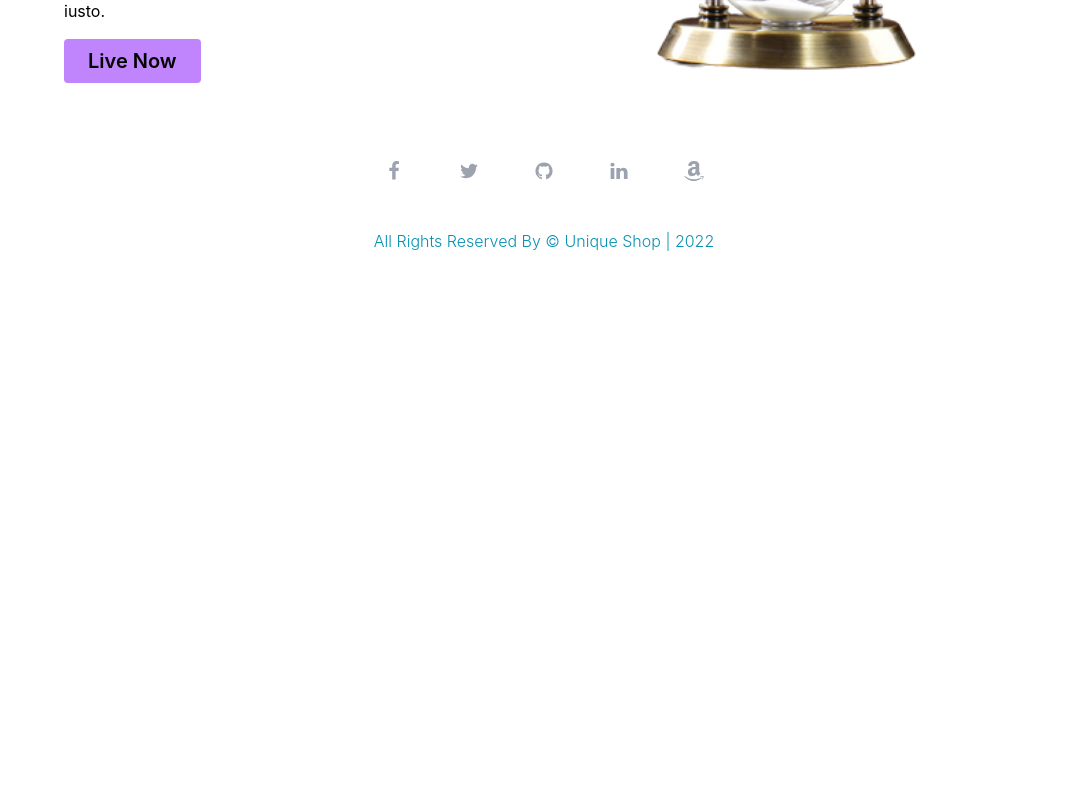
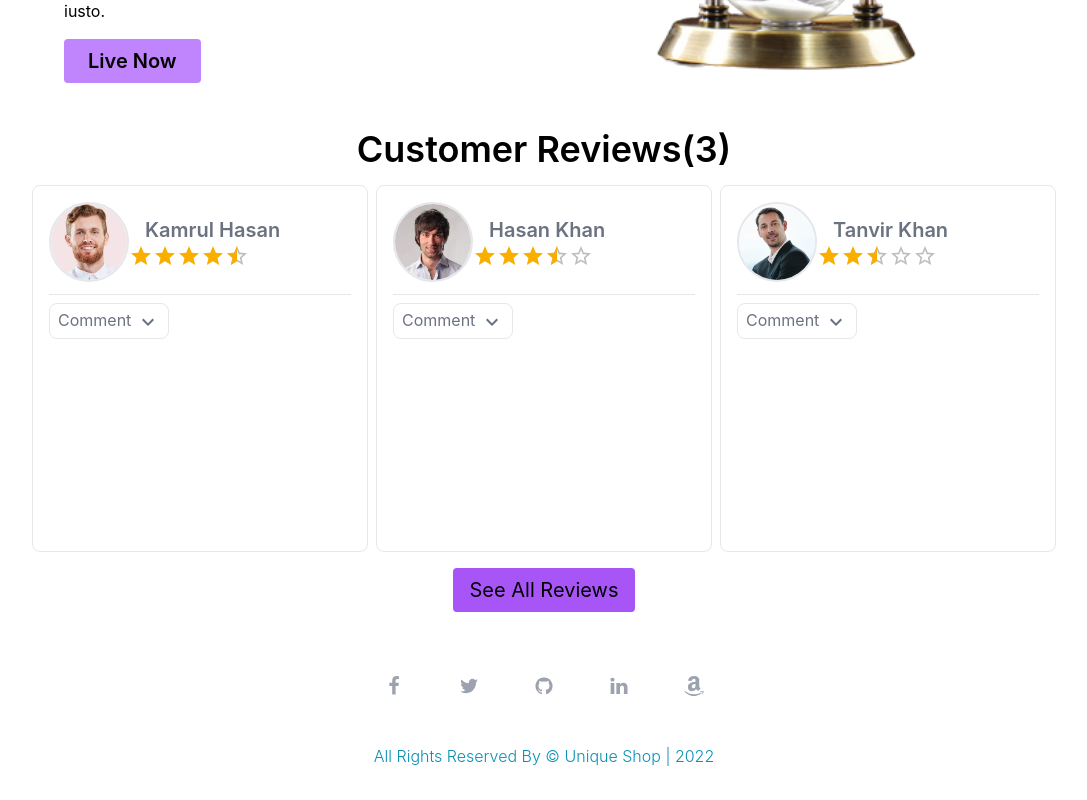
Before and after one commit to Tanvir-Alam625/product-analysis-website-unique-shop, a React (Create React App) app: page / in a window 1280 px wide. Shown: the part 539-1339 px from the top of the page, without its empty margins (96-1183 px from the left). Before the commit the page ends 824 px from the top, so only its background shows below. Built offline with nearby package versions, Linux system fonts and the light colour scheme.

Commit message:
customer component added

```diff
--- a/public/review.json
+++ b/public/review.json
@@ -4,48 +4,48 @@
         "name": "Kamrul Hasan",
         "comment":"My wife is a Middle School Teacher and was looking for a 5 minute sand timer to help time activities to keep students on track. Her requirements were (1) Sand Timer (2) Pretty - either Green or Blue (3) It must be accurate (4) It must be able to withstand middle school kids without breaking.",
         "rating":4.5,
-        "img": "./image/review (1).jpg"
+        "img": "./image/review  (1).jpg"
     },
     {
         "id":2,
         "name": "Hasan Khan",
         "comment":"We timed it against a stop watch and it ran exactly 5 minutes (very surprising). Requirement 4 - After numerous weeks in school, it is still working without issue, no damages at all. Requirement 5 - No Glass. Very Safe! The timer is about 5 1/2 inches tall and the green really makes it stand out and visible. My wife is very pleased with the product.",
         "rating":3.5,
-        "img": "./image/review (2).jpg"
+        "img": "./image/review  (2).jpg"
     },
     {
         "id":3,
         "name": "Tanvir Khan",
         "comment":"I am a 45 year old fully grown man (not exactly a schoolboy anymore…) but i use this product the same way it’s used with school children: to help me focus on work-related tasks, and manage my ADD.",
         "rating":2.5,
-        "img": "./image/review (3).jpg"
+        "img": "./image/review  (1).png"
     },
     {
         "id":4,
         "name": "Rubel Hasnain",
         "comment":"The end caps on this timer are huge, making it hard to see the sand, unless you are looking at it straight on. ❤",
         "rating":4.5,
-        "img": "./image/review (4).jpg"
+        "img": "./image/review  (3).jpg"
     },
     {
         "id":5,
         "name": "G. Johon ",
         "comment":"Was really excited to use this timer with my class. The first day we took it out of the box to use, it was knocked over on the table and cracked the inner glass layer spilling all the sand out of the timer and into the plastic cover. ❤",
         "rating":4.5,
-        "img": "./image/review (5).jpg"
+        "img": "./image/review  (4).jpg"
     },
     {
         "id":6,
         "name": "Hasan",
         "comment":"i got three of these. the first one i got is fully functional and i used it for a year and wanted to get another for backup. the new one arrived in bad shape. it rattled when i lifted it. the first one was a four minute timer at approximately 4 minutes and ten seconds. the backup i got was only 3 1/2 minutes. ❤!!!!!!",
         "rating":4.5,
-        "img": "./image/review (1).jpg"
+        "img": "./image/review  (5).jpg"
     },
     {
         "id":7,
         "name": "Mohosin Alam",
         "comment":"This is a nice sized sand timer with brightly colored end caps and sand, which is great. I bought a 1 minute timer and while I wasn't expecting it to run exactly one minute, it runs over by a full 13 seconds, which is almost a 25% variance.!!!!",
         "rating":3.5,
-        "img": "./image/review (6).jpg"
+        "img": "./image/review  (6).jpg"
     }
 ]
--- a/src/App.js
+++ b/src/App.js
@@ -7,6 +7,7 @@ import Home from "./components/Home/Home";
 import Reviews from "./components/Reviews/Reviews";
 import Blogs from "./components/Blogs/Blogs";
 import NotFound from "./components/NotFound/NotFound";
+import About from "./components/About/About";
 function App() {
   return (
     <div>
@@ -16,6 +17,7 @@ function App() {
         <Route path="/dashboard" element={<Dashboard />} />
         <Route path="/reviews" element={<Reviews />} />
         <Route path="/blogs" element={<Blogs />} />
+        <Route path="/about" element={<About />} />
         <Route path="*" element={<NotFound />} />
       </Routes>
       <Footer />
--- /dev/null
+++ b/src/components/Customer/Customer.js
@@ -0,0 +1,63 @@
+import React, { useState } from "react";
+import Rating from "@mui/material/Rating";
+import Stack from "@mui/material/Stack";
+import { ChevronLeft, ChevronRightTwoTone } from "@mui/icons-material";
+
+export default function Customer({ data }) {
+  const [open, setOpen] = useState(false);
+  console.log(open);
+  const { name, img, comment, rating } = data;
+  return (
+    <div className="border rounded-lg p-4 my-4 w-full">
+      <div className="user-info flex items-center">
+        <img src={img} alt="user" className="h-20 w-20 rounded-full border-2" />
+        <div className="user-info">
+          <h2 className="ml-4 text-xl font-semibold text-gray-500">{name}</h2>
+          <div className="rating w-8">
+            <Stack spacing={1}>
+              {/* <Rating name="half-rating" defaultValue={2.5} precision={0.5} /> */}
+              <Rating
+                name="half-rating-read"
+                defaultValue={rating}
+                precision={0.5}
+                readOnly
+              />
+            </Stack>
+          </div>
+        </div>
+      </div>
+      <div className="comment-container mt-3 ">
+        <hr />
+        <button
+          className="py-1 mt-2 px-2 rounded-lg hover:bg-gray-100 border text-gray-500"
+          onClick={() => setOpen(!open)}
+        >
+          Comment{" "}
+          <ChevronRightTwoTone
+            className="rotate-1"
+            style={{ transform: open ? "rotate(-90deg)" : "rotate(90deg)" }}
+          />{" "}
+        </button>
+        <div className="text-sm text-gray-500 mt-4">
+          <p className={`  ${open ? "visible" : " invisible"}`}>{comment}</p>
+        </div>
+      </div>
+    </div>
+  );
+}
+
+// export default Customer;
+
+// function Dashboard() {
+//   return (
+//     <Stack spacing={1}>
+//       <Rating name="half-rating" defaultValue={2.5} precision={0.5} />
+//       <Rating
+//         name="half-rating-read"
+//         defaultValue={2.5}
+//         precision={0.5}
+//         readOnly
+//       />
+//     </Stack>
+//   );
+// }
--- a/src/components/Home/Home.js
+++ b/src/components/Home/Home.js
@@ -1,9 +1,14 @@
 import React from "react";
+import useCustomerData from "../../hooks/useCustomerData";
+import Customer from "../Customer/Customer";
 import Slider from "../sand-removebg-preview.png";
 const Home = () => {
+  const [customer, setCustomer] = useCustomerData();
+  const customerData = customer.slice(0, 3);
+  console.log(customerData);
   return (
-    <div className="flex justify-center  flex-col items-center mt-12">
-      <div className="slider max-w-screen-lg flex flex-col lg:flex-row justify-between items-center px-8">
+    <div className="flex  flex-col items-center mt-12">
+      <div className="slider max-w-screen-lg flex flex-col lg:flex-row justify-between items-center px-2 md:px-4 lg:px-8">
         {/* slider information  */}
         <div className="slider-info w-full lg:w-1/2 order-2 lg:order-1">
           <h2 className="text-6xl">
@@ -25,6 +30,23 @@ const Home = () => {
           <img src={Slider} alt="slider-img" className="w-full" />
         </div>
       </div>
+      {/* // review section  */}
+      <div className="review-container  mt-8 px-2 lg:px-8">
+        <h2 className="text-4xl text-center font-semibold">
+          Customer Reviews(3)
+        </h2>
+        <div className="customer w-full grid grid-cols-1 md:grid-cols-2 lg:grid-cols-3 gap-2 max-w-screen-lg">
+          {customerData.map((data) => (
+            <Customer key={data.id} data={data} />
+          ))}
+        </div>
+
+        <div className="btn flex justify-center">
+          <button className="text-center py-2 px-4 bg-purple-500  text-xl rounded  hover:text-white">
+            See All Reviews
+          </button>
+        </div>
+      </div>
     </div>
   );
 };
--- /dev/null
+++ b/src/hooks/useCustomerData.js
@@ -0,0 +1,12 @@
+import { useEffect, useState } from "react";
+
+const useCustomerData = () => {
+  const [customer, setCustomer] = useState([]);
+  useEffect(() => {
+    fetch("review.json")
+      .then((res) => res.json())
+      .then((data) => setCustomer(data));
+  }, []);
+  return [customer, setCustomer];
+};
+export default useCustomerData;
```
